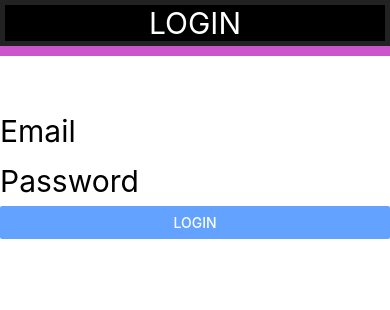
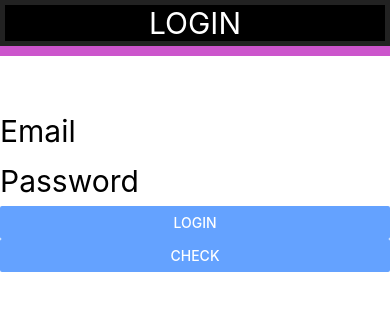
Before and after one commit to tangyoza/std6002041520026, a React Native app: screen / in a window 390 px wide. Shown: the top 310 px of the page. Built offline with nearby package versions, Linux system fonts and the light colour scheme; grey boxes are pictures that could not be loaded.

Commit message:
add Asyncstorage and save Token

```diff
--- a/components/Login.js
+++ b/components/Login.js
@@ -1,8 +1,7 @@
 // import libraly
 import React, { Component } from 'react';
-import {View, Text, TextInput, Image, Button } from 'react-native';
+import {View, Text, TextInput, Image, Button, AsyncStorage } from 'react-native';
 import axios from 'axios';
-
 
 // write componenet
 class Login extends Component{
@@ -15,6 +14,8 @@ class Login extends Component{
         this.onChangeEmail = this.onChangeEmail.bind(this);
         this.onChangePassword = this.onChangePassword.bind(this);
         this.onPressLogin = this.onPressLogin.bind(this);
+        this.onPressCheck = this.onPressCheck.bind(this);
+        const myToken ='';
     }
     onChangeEmail(e){
         this.setState({ email: e});
@@ -29,13 +30,36 @@ class Login extends Component{
         const url = "http://128.199.240.120:9999/api/auth/login";
 
         axios.post(url,this.state)
-        .then(function (resp){
+        .then(async function (resp){
             console.log(resp.data.data.token)
-            alert(resp.data.data.token);
+            //alert(resp.data.data.token);
+            alert("Login Succecfuly");
+            {
+                try {
+                  await AsyncStorage.setItem('token' , resp.data.data.token);
+                  console.log("save token succ")
+                } catch (error) {
+                  console.log(error)
+                }
+              };
+
         })
         .catch(function (error){
             console.log(error)
         })
+    }
+    async onPressCheck(){
+        console.log("Check ACT");
+        {
+            try {
+              myToken = await AsyncStorage.getItem('token');
+              if (myToken !== null) {
+                console.log(myToken);
+              }
+            } catch (error) {
+              console.log(error);
+            }
+          };
     }
     render(){
         return(
@@ -68,6 +92,13 @@ class Login extends Component{
 
 
                 />
+                <Button
+                    title="Check"
+                    color="#64a2ff"
+                    onPress={this.onPressCheck}
+
+
+                />
             </View>
         );
     }
```
